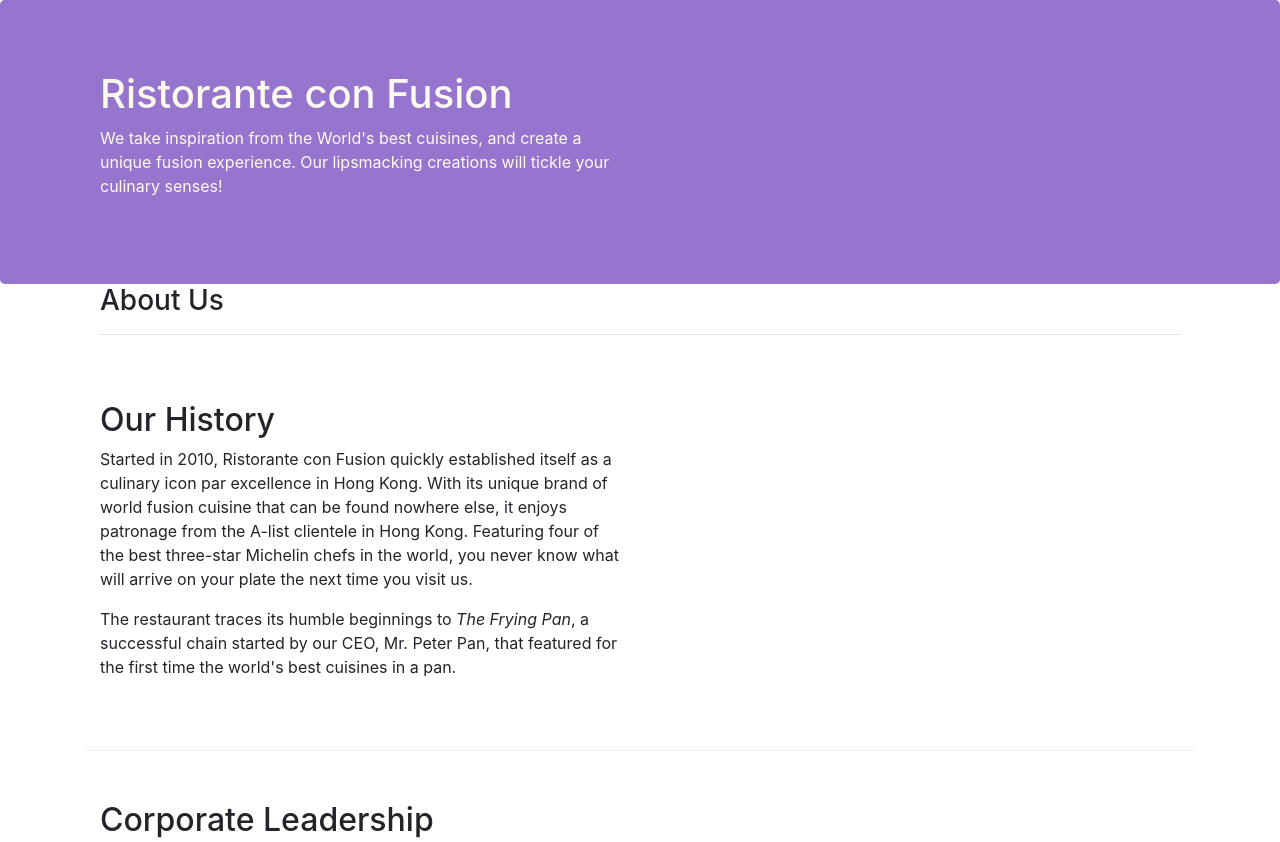
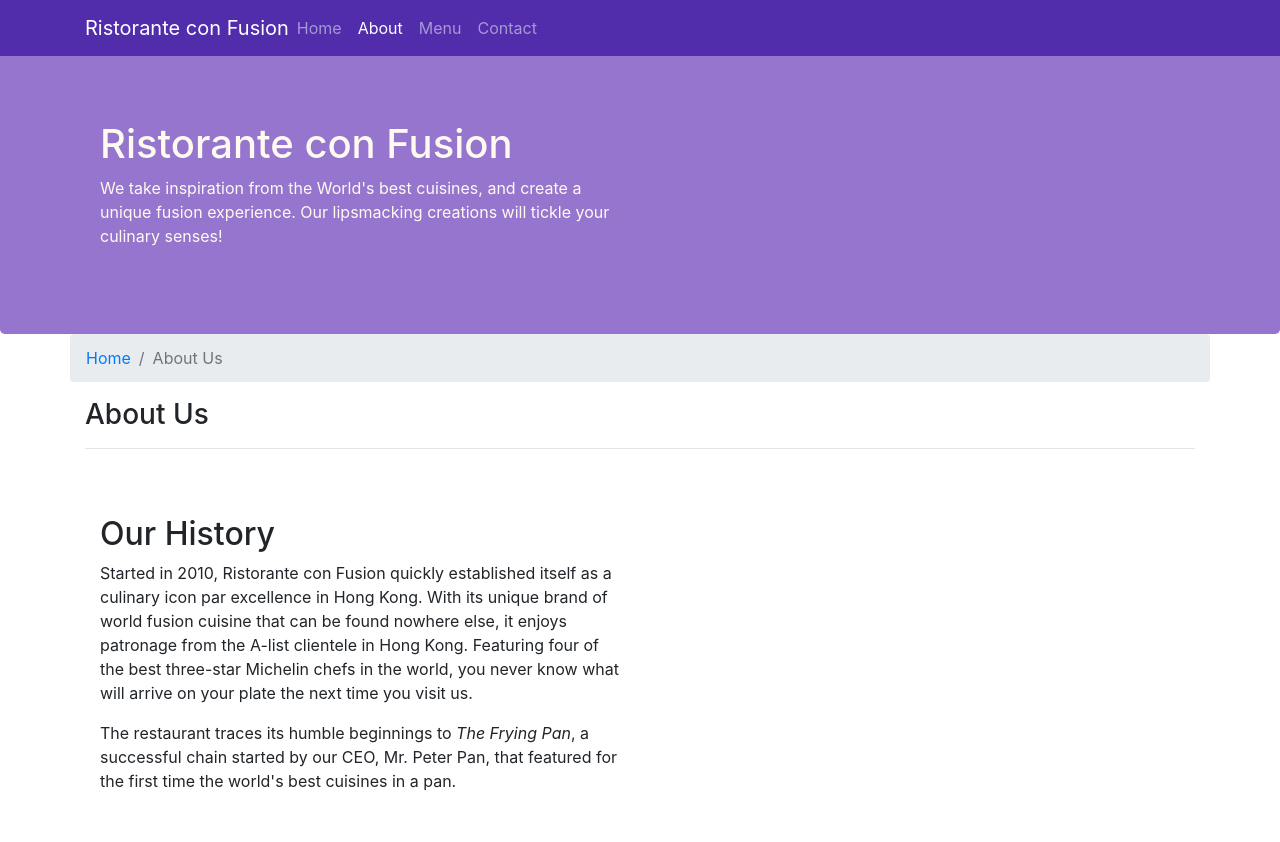
Before and after one commit to Imranhossain7/conFusion, a website: page aboutus.html in a window 1280 px wide. Shown: the top 842 px of the page. Drawn offline with nearby package versions, Linux system fonts and the light colour scheme.

Commit message:
Navbar and Breadcrumbs

```diff
--- a/aboutus.html
+++ b/aboutus.html
@@ -14,6 +14,24 @@
 </head>
 
 <body>
+    <nav class="navbar navbar-dark navbar-expand-sm fixed-top">
+        <div class="container">
+            <button class="navbar-toggler" type="button" data-toggle="collapse" data-target="#Navbar">
+                <span class="navbar-toggler-icon"></span>
+            </button>
+            <a class="navbar-brand mr-auto" href="index.html">Ristorante con Fusion </a>
+           <div class="collapse navbar-collapse" id="Navbar">
+
+              <ul class="navbar-nav mr-auto">
+                <li class="nav-item "><a class="nav-link" href="index.html">Home</a></li>
+                <li class="nav-item active"><a class="nav-link" href="#">About</a></li>
+                <li class="nav-item"><a class="nav-link" href="#">Menu</a></li>
+                <li class="nav-item"><a class="nav-link" href="#">Contact</a></li>
+
+              </ul>
+            </div>
+        </div>
+    </nav>
 
     <header class="jumbotron">
         <div class="container">
@@ -29,7 +47,12 @@
     </header>
 
     <div class="container">
-        <div class="row row-header">
+        <div class="row">
+            <ol class="col-12 breadcrumb">
+                <li class="breadcrumb-item"><a href="index.html">Home</a></li>
+                <li class="breadcrumb-item active">About Us</li>
+
+            </ol>
             <div class="col-12">
                <h3>About Us</h3>
                <hr>
@@ -69,7 +92,7 @@
                 <div class="col-4 offset-1 col-sm-2">
                     <h5>Links</h5>
                     <ul class="list-unstyled">
-                        <li><a href="#">Home</a></li>
+                        <li><a href="index.html">Home</a></li>
                         <li><a href="#">About</a></li>
                         <li><a href="#">Menu</a></li>
                         <li><a href="#">Contact</a></li>
--- a/css/style.css
+++ b/css/style.css
@@ -29,3 +29,12 @@
     margin: 0px;
     color: #0f0f0f;
 }
+
+body {
+         padding: 50px 0px 0px 0px;
+         z-index: 0;
+}
+
+.navbar-dark {
+    background-color: #512DAB;
+}
```
Also changed, not shown: index.html (+19 -1 lines).
